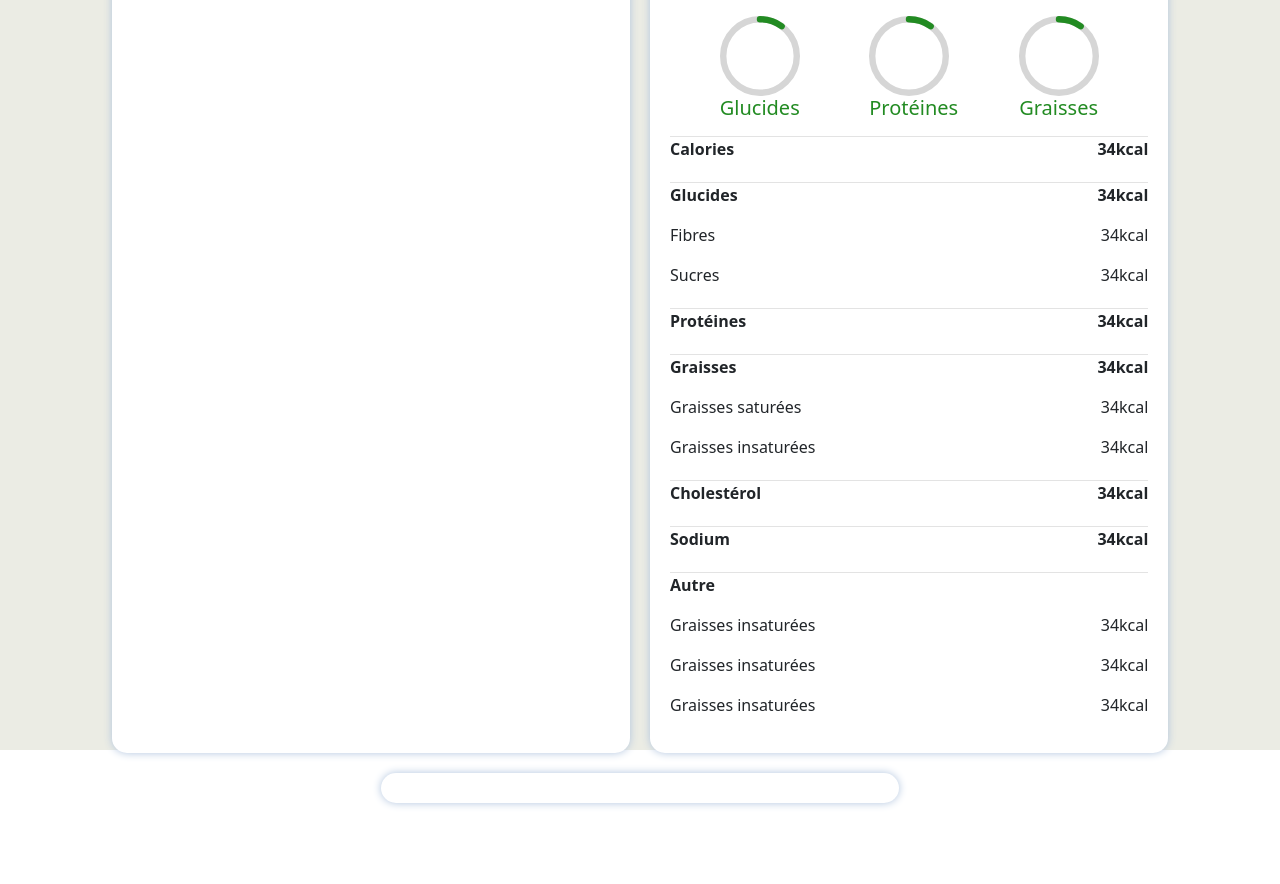
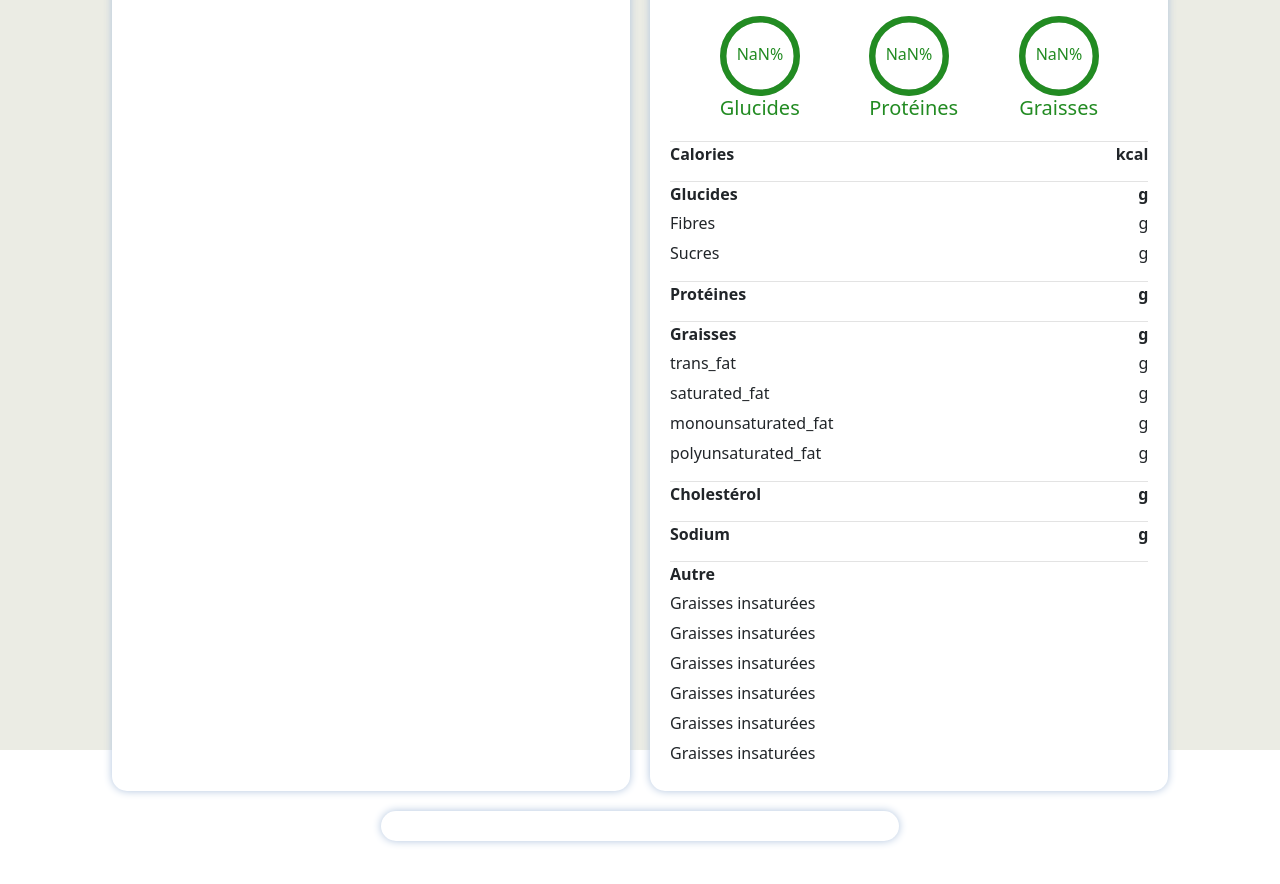
Before and after one commit to ElyesAmmar/FitnessMacros, a React (Create React App) app in the folder client/: page /food in a window 1280 px wide. Shown: the part 340-1224 px from the top of the page. Built offline with nearby package versions, Linux system fonts and the light colour scheme.

Commit message:
find food and show the the nutrients with success

```diff
--- a/client/src/pages/food.jsx
+++ b/client/src/pages/food.jsx
@@ -9,18 +9,23 @@ import { getFood } from '../JS/actions/food';
 function Food() {
     const dispatch = useDispatch();
     const [showPortions, setShowPortions] = useState(false);
+    const [showList, setShowList] = useState(false);
     const [isLoading, setIsLoading] = useState(false);
     const food = useSelector((state)=> state.foodReducer.food);
+    const [nutrients, setNutrients] = useState({});
+    const [sum, setSum] = useState(0);
     console.log(food);
+    console.log(sum);
 
     const handleInput = (e) => {
-        console.log(e.target.value);
+        setShowList(true);
         setIsLoading(true);
         if (e.target.value !== '') {
             dispatch(getFood(e.target.value));
         }
         setIsLoading(false);
     }
+
 
     return (
       <div className='food_body'>
@@ -45,9 +50,9 @@ function Food() {
                         </div>
                         }
                     </div>
-                    {food.map((el)=>
+                    {showList && food.map((el)=>
                         <div key={el.id} className='list_foods'>
-                            <div className='element_food'>
+                            <div className='element_food' onClick={()=> {setShowList(false);setNutrients(el); setSum(el.protein + el.carbohydrates + el.fat)}} >
                                 <h6 style={{margin:'2px'}}>{el.name_fr}</h6>
                                 <p style={{fontSize: '13px', margin:'0'}}>Calories: {el.calories} kcal</p>
                                 <p style={{fontSize: '13px', margin:'0'}}>Portion: {el.serving_size_fr}</p>
@@ -77,81 +82,108 @@ function Food() {
                         </div>
                     </div>
                 <div className='nutrition_fact'>
-
                     <div className='head_nutrition_fact'>
-                        <h6 className='title_nutrition_fact'>Aliments: poulet</h6>
-                        <p>valeur pour : 100g</p>
+                        <h6 className='title_nutrition_fact'>Aliments: {nutrients.name_fr}</h6>
+                        <p>valeur pour : {nutrients.serving_size}</p>
                     </div>
                     <div>
                         <h5>INFORMATIONS NUTRITIONNELLES</h5>
                     </div>
                     <div className='macronutrients_pourcentage'>
                         <div className='calories_bar'>
-                            <CircularProgressbar styles={buildStyles({textColor: "#228B22", pathColor: "#228B22"})} value={10}/><br/>
+                            <CircularProgressbar
+                                styles={buildStyles({textColor: "#228B22", pathColor: "#228B22"})}
+                                text={`${parseInt((nutrients.carbohydrates/sum)*100)}%`}
+                                value={(nutrients.carbohydrates/sum)*100}
+                            /><br/>
                             <h5 style={{textAlign: 'center'}}>Glucides</h5>
                         </div>
                         <div className='calories_bar'>
-                            <CircularProgressbar styles={buildStyles({textColor: "#228B22", pathColor: "#228B22"})} value={10}/><br/>
+                            <CircularProgressbar
+                                styles={buildStyles({textColor: "#228B22", pathColor: "#228B22"})}
+                                text={`${parseInt((nutrients.protein/sum)*100)}%`}
+                                value={(nutrients.protein/sum)*100}
+                            /><br/>
                             <h5 style={{textAlign: 'center'}}>Protéines</h5>
                         </div>
                         <div className='calories_bar'>
-                            <CircularProgressbar styles={buildStyles({textColor: "#228B22", pathColor: "#228B22"})} value={10}/><br/>
+                            <CircularProgressbar styles={buildStyles({textColor: "#228B22", pathColor: "#228B22"})} text={`${parseInt((nutrients.fat/sum)*100)}%`} value={(nutrients.fat/sum)*100}/><br/>
                             <h5 style={{textAlign: 'center'}}>Graisses</h5>
                         </div>
                     </div>
                     <div className='primary_nutrition_fact'>
                         <p>Calories</p>
-                        <p>34kcal</p>
+                        <p>{nutrients.calories} kcal</p>
                     </div>
                     <div className='primary_nutrition_fact'>
                         <p>Glucides</p>
-                        <p>34kcal</p>
+                        <p>{nutrients.carbohydrates}g</p>
                     </div>
                     <div  className='secondary_nutrition_fact'>
                         <p>Fibres</p>
-                        <p>34kcal</p>
+                        <p>{nutrients.dietary_fiber}g</p>
                     </div>
                     <div  className='secondary_nutrition_fact'>
                         <p>Sucres</p>
-                        <p>34kcal</p>
+                        <p>{nutrients.sugars}g</p>
                     </div>
                     <div className='primary_nutrition_fact'>
                         <p>Protéines</p>
-                        <p>34kcal</p>
+                        <p>{nutrients.protein}g</p>
                     </div>
                     <div className='primary_nutrition_fact'>
                         <p>Graisses</p>
-                        <p>34kcal</p>
+                        <p>{nutrients.fat}g</p>
                     </div>
                     <div className='secondary_nutrition_fact'>
-                        <p>Graisses saturées</p>
-                        <p>34kcal</p>
+                        <p>trans_fat</p>
+                        <p>{nutrients.trans_fat}g</p>
                     </div>
                     <div className='secondary_nutrition_fact'>
-                        <p>Graisses insaturées</p>
-                        <p>34kcal</p>
+                        <p>saturated_fat</p>
+                        <p>{nutrients.saturated_fat}g</p>
+                    </div>
+                    <div className='secondary_nutrition_fact'>
+                        <p>monounsaturated_fat</p>
+                        <p >{nutrients.monounsaturated_fat}g</p>
+                    </div>
+                    <div className='secondary_nutrition_fact'>
+                        <p>polyunsaturated_fat</p>
+                        <p>{nutrients.polyunsaturated_fat}g</p>
                     </div>
                     <div className='primary_nutrition_fact'>
                         <p>Cholestérol</p>
-                        <p >34kcal</p>
+                        <p >{nutrients.cholesterol}g</p>
                     </div> <div className='primary_nutrition_fact'>
                         <p>Sodium</p>
-                        <p>34kcal</p>
+                        <p>{nutrients.sodium}g</p>
                     </div>
                     <div className='primary_nutrition_fact'>
                         <p>Autre</p>
                     </div>
                     <div className='secondary_nutrition_fact'>
                         <p>Graisses insaturées</p>
-                        <p>34kcal</p>
+                        <p>{nutrients.vitamin_a}</p>
                     </div>
                     <div className='secondary_nutrition_fact'>
                         <p>Graisses insaturées</p>
-                        <p>34kcal</p>
+                        <p>{nutrients.vitamin_c}</p>
                     </div>
                     <div className='secondary_nutrition_fact'>
                         <p>Graisses insaturées</p>
-                        <p>34kcal</p>
+                        <p>{nutrients.vitamin_d}</p>
+                    </div>
+                    <div className='secondary_nutrition_fact'>
+                        <p>Graisses insaturées</p>
+                        <p>{nutrients.calcium}</p>
+                    </div>
+                    <div className='secondary_nutrition_fact'>
+                        <p>Graisses insaturées</p>
+                        <p>{nutrients.potassium}</p>
+                    </div>
+                    <div className='secondary_nutrition_fact'>
+                        <p>Graisses insaturées</p>
+                        <p>{nutrients.iron}</p>
                     </div>
                 </div>
             </div>
--- a/client/src/pages/foodStyle.css
+++ b/client/src/pages/foodStyle.css
@@ -151,12 +151,13 @@
   /* width: 70%; */
   display: flex;
   justify-content: space-between;
+  height: 30px;
 }
 
 .primary_nutrition_fact {
   font-weight: 650;
   border-top: 1px solid #E3E3E3;
- margin-top: 5px;
+  margin-top: 10px;
 }
 .head_nutrition_fact {
 margin: 25px 0 25px 0;
```
Also changed, not shown: 1 other file (tests, documents, lock files or other folders).
